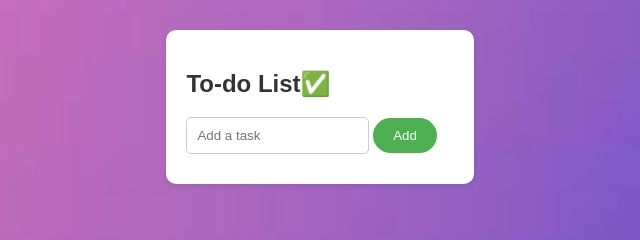
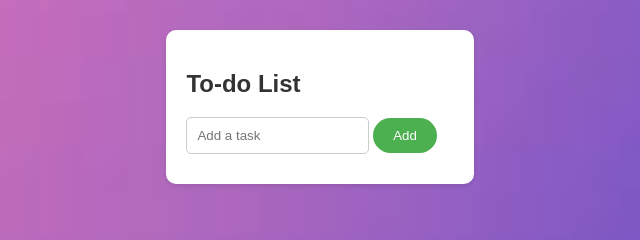
Before and after one commit to Anupj11/To-do-list, a plain HTML site: page index.html in a window 1280 px wide. Shown: the part 301-541 px from the top of the page, 320-960 px from the left. Drawn offline with Linux system fonts and the light colour scheme.

Commit message:
Update index.html

```diff
--- a/index.html
+++ b/index.html
@@ -6,7 +6,7 @@
 </head>
 <body>
     <div class="container">
-        <h2>To-do List✅ </h2>
+        <h2>To-do List </h2>
         <input type="text" id="todo-input" placeholder="Add a task">
         <button id="add-btn">Add</button>
         <ul id="todo-list"></ul>
```
